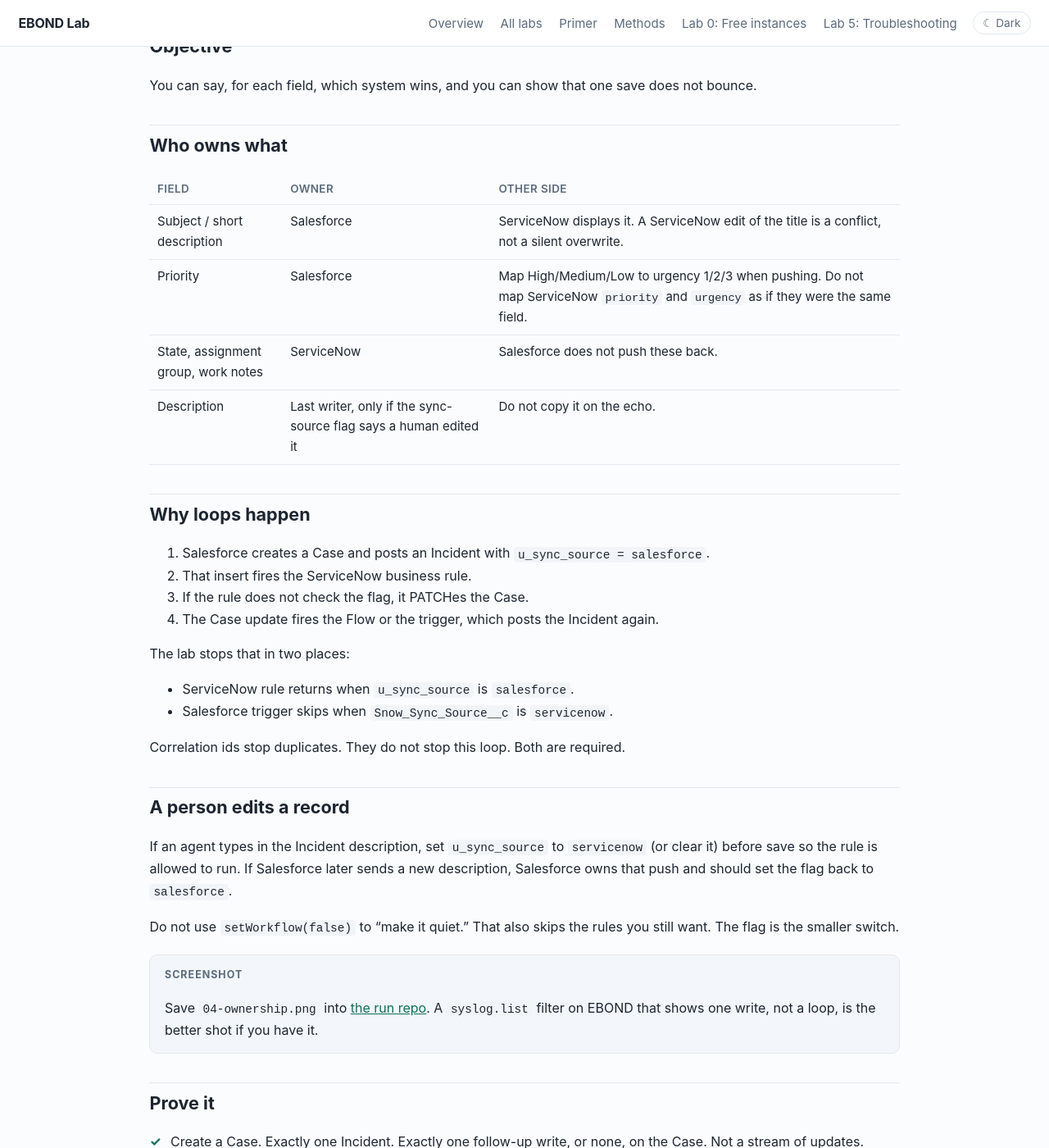
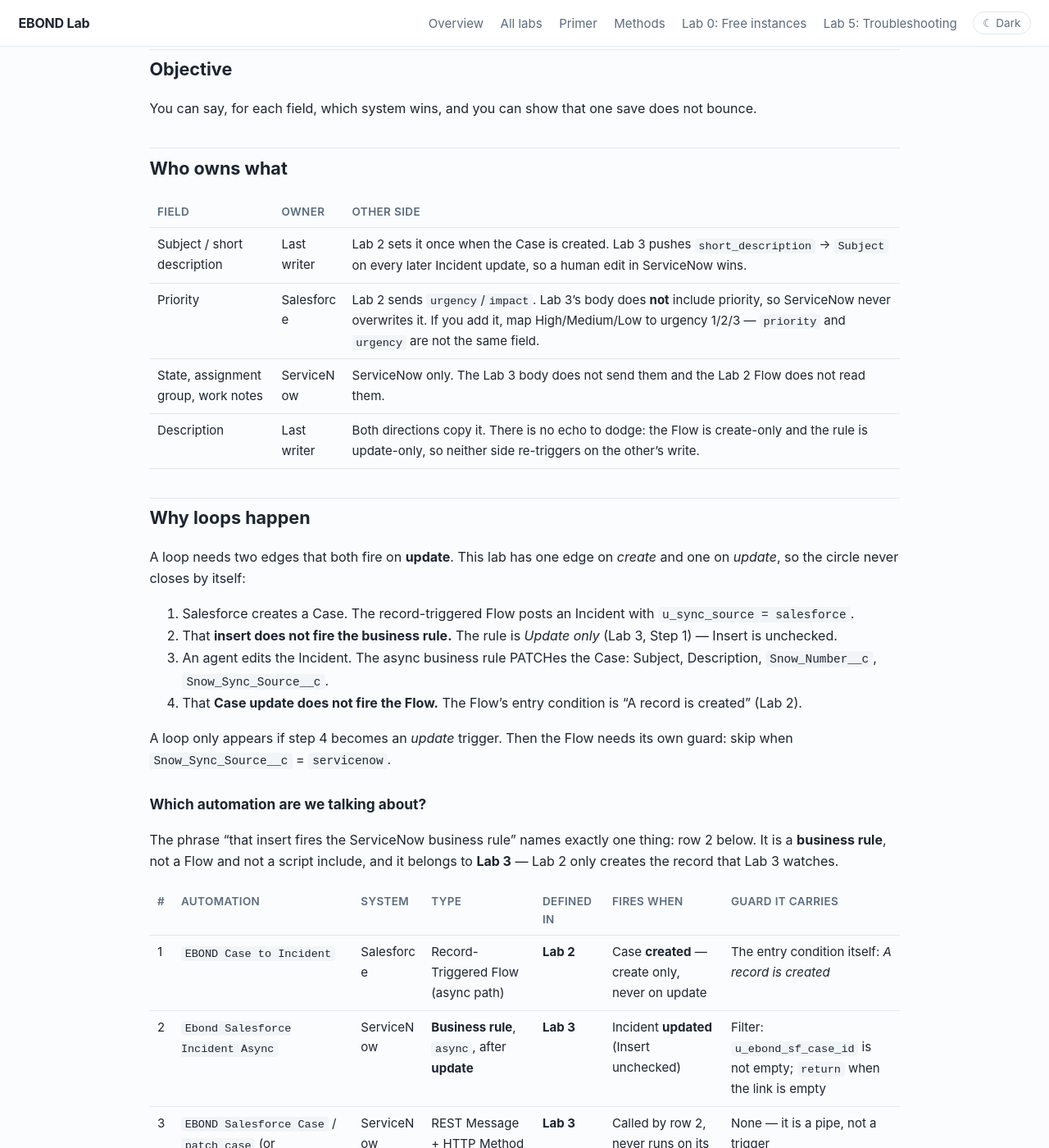
Before and after one commit to eltonaguiar/EBOND_ServiceNowSalesforce, a Jekyll site: the page built from site/labs/04-ownership.md, in a window 1280 px wide and 1400 px high, scrolled down 541 px. Shown: the whole window at 82% size. Built offline with Jekyll 4.4.1, drawn with Linux system fonts in a browser that asks for light colours; some of the changed text lies outside the part shown.

Commit message:
lab 04: name the rule (Lab 3 async business rule), add automation table + SN vs SF guard comparison, fix ownership table and create/update trigger model

```diff
--- a/site/labs/04-ownership.md
+++ b/site/labs/04-ownership.md
@@ -15,6 +15,7 @@ permalink: /labs/04-ownership/
       <li><a href="#objective">Objective</a></li>
       <li><a href="#owners">Who owns what</a></li>
       <li><a href="#loops">Why loops happen</a></li>
+      <li><a href="#guards">Guards, side by side</a></li>
       <li><a href="#manual">A person edits a record</a></li>
       <li><a href="#prove">Prove it</a></li>
     </ol>
@@ -23,7 +24,7 @@ permalink: /labs/04-ownership/
 
 <div class="eli5">
 <span class="label">ELI5</span>
-<p>If both sides always copy every field, they argue forever. Pick an owner for each field. Ignore the echo of your own write.</p>
+<p>If both sides copy every field on every event, they argue forever. Pick an owner for each field, and make each automation fire on one event only: Salesforce on create, ServiceNow on update.</p>
 </div>
 
 ## Objective {#objective}
@@ -34,30 +35,64 @@ You can say, for each field, which system wins, and you can show that one save d
 
 | Field | Owner | Other side |
 |-------|-------|------------|
-| Subject / short description | Salesforce | ServiceNow displays it. A ServiceNow edit of the title is a conflict, not a silent overwrite. |
-| Priority | Salesforce | Map High/Medium/Low to urgency 1/2/3 when pushing. Do not map ServiceNow `priority` and `urgency` as if they were the same field. |
-| State, assignment group, work notes | ServiceNow | Salesforce does not push these back. |
-| Description | Last writer, only if the sync-source flag says a human edited it | Do not copy it on the echo. |
+| Subject / short description | Last writer | Lab 2 sets it once when the Case is created. Lab 3 pushes `short_description` → `Subject` on every later Incident update, so a human edit in ServiceNow wins. |
+| Priority | Salesforce | Lab 2 sends `urgency`/`impact`. Lab 3's body does **not** include priority, so ServiceNow never overwrites it. If you add it, map High/Medium/Low to urgency 1/2/3 — `priority` and `urgency` are not the same field. |
+| State, assignment group, work notes | ServiceNow | ServiceNow only. The Lab 3 body does not send them and the Lab 2 Flow does not read them. |
+| Description | Last writer | Both directions copy it. There is no echo to dodge: the Flow is create-only and the rule is update-only, so neither side re-triggers on the other's write. |
 
 ## Why loops happen {#loops}
 
-1. Salesforce creates a Case and posts an Incident with `u_sync_source = salesforce`.
-2. That insert fires the ServiceNow business rule.
-3. If the rule does not check the flag, it PATCHes the Case.
-4. The Case update fires the Flow or the trigger, which posts the Incident again.
+A loop needs two edges that both fire on **update**. This lab has one edge on *create* and one on *update*, so the circle never closes by itself:
 
-The lab stops that in two places:
+1. Salesforce creates a Case. The record-triggered Flow posts an Incident with `u_sync_source = salesforce`.
+2. That **insert does not fire the business rule.** The rule is *Update only* (Lab 3, Step 1) — Insert is unchecked.
+3. An agent edits the Incident. The async business rule PATCHes the Case: Subject, Description, `Snow_Number__c`, `Snow_Sync_Source__c`.
+4. That **Case update does not fire the Flow.** The Flow's entry condition is “A record is created” (Lab 2).
 
-- ServiceNow rule returns when `u_sync_source` is `salesforce`.
-- Salesforce trigger skips when `Snow_Sync_Source__c` is `servicenow`.
+A loop only appears if step 4 becomes an *update* trigger. Then the Flow needs its own guard: skip when `Snow_Sync_Source__c` = `servicenow`.
 
-Correlation ids stop duplicates. They do not stop this loop. Both are required.
+### Which automation are we talking about? {#which}
+
+The phrase “that insert fires the ServiceNow business rule” names exactly one thing: row 2 below. It is a **business rule**, not a Flow and not a script include, and it belongs to **Lab 3** — Lab 2 only creates the record that Lab 3 watches.
+
+| # | Automation | System | Type | Defined in | Fires when | Guard it carries |
+|---|---|---|---|---|---|---|
+| 1 | `EBOND Case to Incident` | Salesforce | Record-Triggered Flow (async path) | **Lab 2** | Case **created** — create only, never on update | The entry condition itself: *A record is created* |
+| 2 | `Ebond Salesforce Incident Async` | ServiceNow | **Business rule**, `async`, after **update** | **Lab 3** | Incident **updated** (Insert unchecked) | Filter: `u_ebond_sf_case_id` is not empty; `return` when the link is empty |
+| 3 | `EBOND Salesforce Case` / `patch_case` (or `patch_case_test`) | ServiceNow | REST Message + HTTP Method (outbound) | **Lab 3** | Called by row 2, never runs on its own | None — it is a pipe, not a trigger |
+| 4 | OAuth Entity Profile `Salesforce OAuth Client Credentials` | ServiceNow | Credential record | **Lab 3** | Never fires; row 2 uses it to get a token | None |
+
+## Guards, side by side {#guards}
+
+A **guard** is the first check that makes an automation do nothing. The two systems need *different* guards, because they react to different events.
+
+| | ServiceNow guard | Salesforce guard |
+|---|---|---|
+| Where it lives | The filter on *When to run*, plus the first lines of the script | The Flow's entry condition |
+| What it tests | `u_ebond_sf_case_id` is not empty; Insert is off | *A record is created* on Case |
+| What it stops | Saves of Incidents that have no Case to update; and pushing back the moment the Incident is created | Reacting to the Case update that ServiceNow just made |
+| What it must **not** test | `u_sync_source` | — |
+| Why that matters | That field is a birth label: Lab 2 stamps `salesforce` once and never changes it. Testing it would return on every later human edit and the Case would never update — the return path dies silently. | The Flow only ever sees *created* Cases, so a ServiceNow write-back cannot re-enter. |
+
+<div class="warn">
+<span class="label">The rule to remember</span>
+<p>Guard on <strong>the event</strong>, not on the data. “Created vs updated” is reliable. “This field says salesforce” is not, because the field does not change when a person edits the record.</p>
+<p>If you later make the Flow fire on Case <em>update</em>, both sides need a guard and they must test the <em>writer</em>: Salesforce checks <code>Snow_Sync_Source__c != 'servicenow'</code>, ServiceNow checks <code>sys_updated_by</code> against an integration user. A data field cannot tell you who changed the record just now.</p>
+</div>
 
 ## A person edits a record {#manual}
 
-If an agent types in the Incident description, set `u_sync_source` to `servicenow` (or clear it) before save so the rule is allowed to run. If Salesforce later sends a new description, Salesforce owns that push and should set the flag back to `salesforce`.
+No flag flipping is needed. The rule is Update-only and tests only the Case link, so any human edit to a linked Incident is pushed:
 
-Do not use `setWorkflow(false)` to "make it quiet." That also skips the rules you still want. The flag is the smaller switch.
+| Action | Rule runs? | Why |
+|---|---|---|
+| Edit the short description on a linked Incident | **Yes** | Update + link present |
+| Edit an Incident with no `u_ebond_sf_case_id` | No | Filter stops it |
+| Create a Case in Salesforce | No | Lab 2 inserts the Incident; Insert is unchecked on the rule |
+| Update a Case in Salesforce | No | The Flow is create only |
+| Save an Incident without changing anything | No | ServiceNow does not update the row, so no rule event fires |
+
+Do not use `setWorkflow(false)` to “make it quiet.” That also skips the rules you still want. Running the rule on the update event is the smaller switch.
 
 <div class="note">
 <span class="label">Screenshot</span>
```
